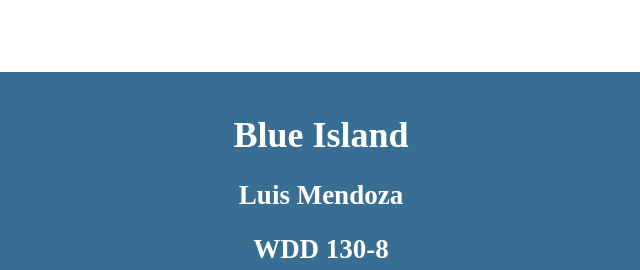
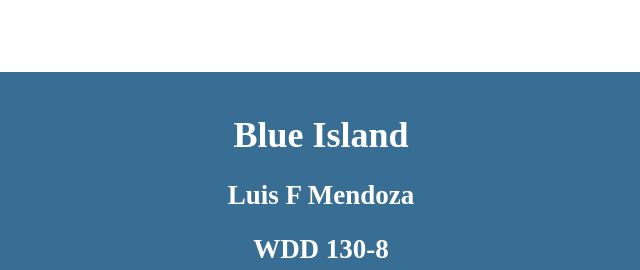
Before and after one commit to mendozalf/mysite, a plain HTML site: page site-plan.html in a window 1280 px wide. Shown: the top 270 px of the page, 319-959 px from the left. Drawn offline with Linux system fonts and the light colour scheme; a web font is replaced by a local one.

Commit message:
verify git

```diff
--- a/site-plan.html
+++ b/site-plan.html
@@ -11,7 +11,7 @@
 <body>
   <header>
     <h1>Blue Island</h1>
-    <h2>Luis Mendoza</h2>
+    <h2>Luis F Mendoza</h2>
     <h2>WDD 130-8</h2>
 
     <!-- In the header above, add the name or your site, your name and class number. For example if you are in section 3 you would put WDD 130.03 -->
```
